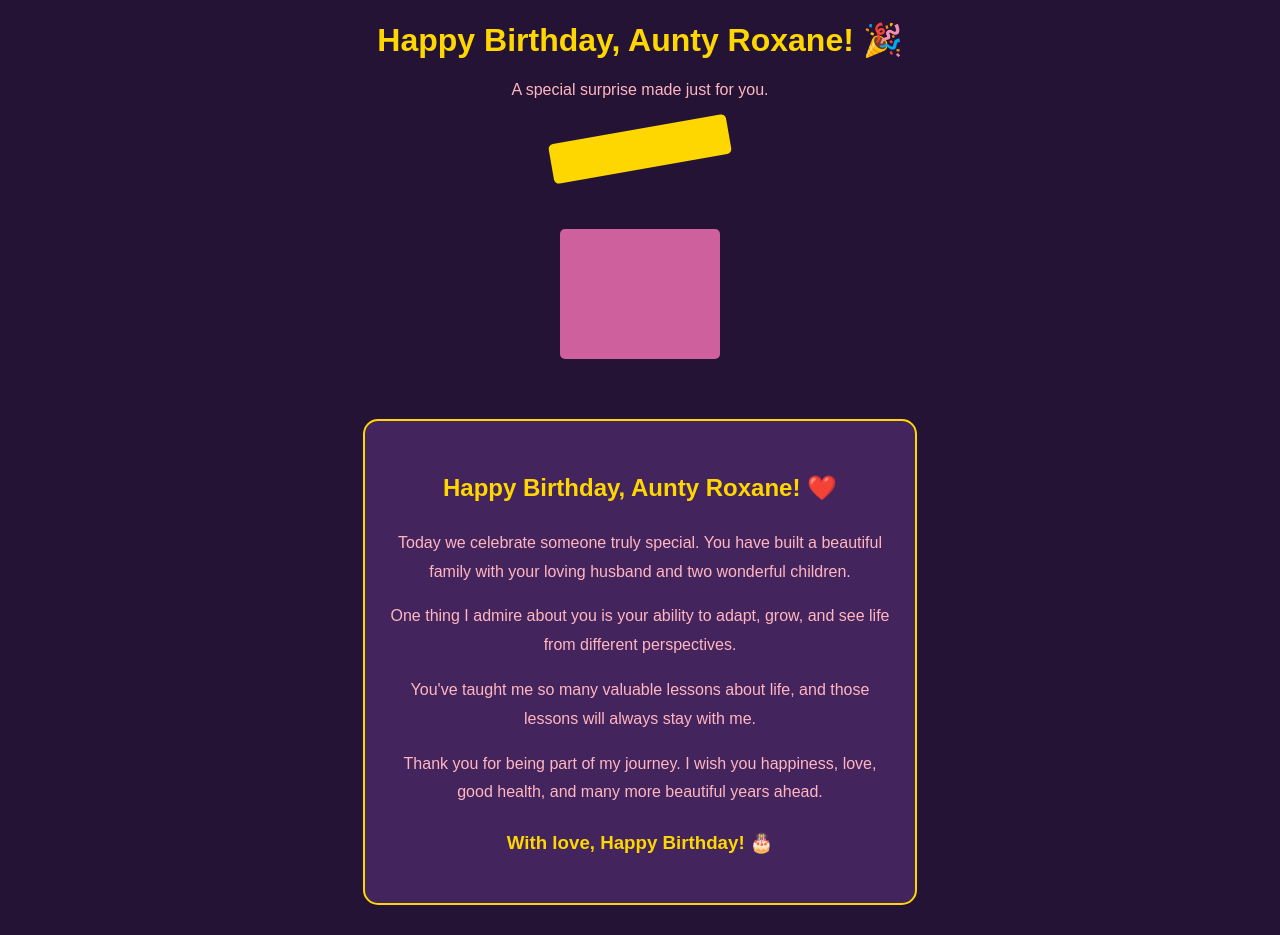
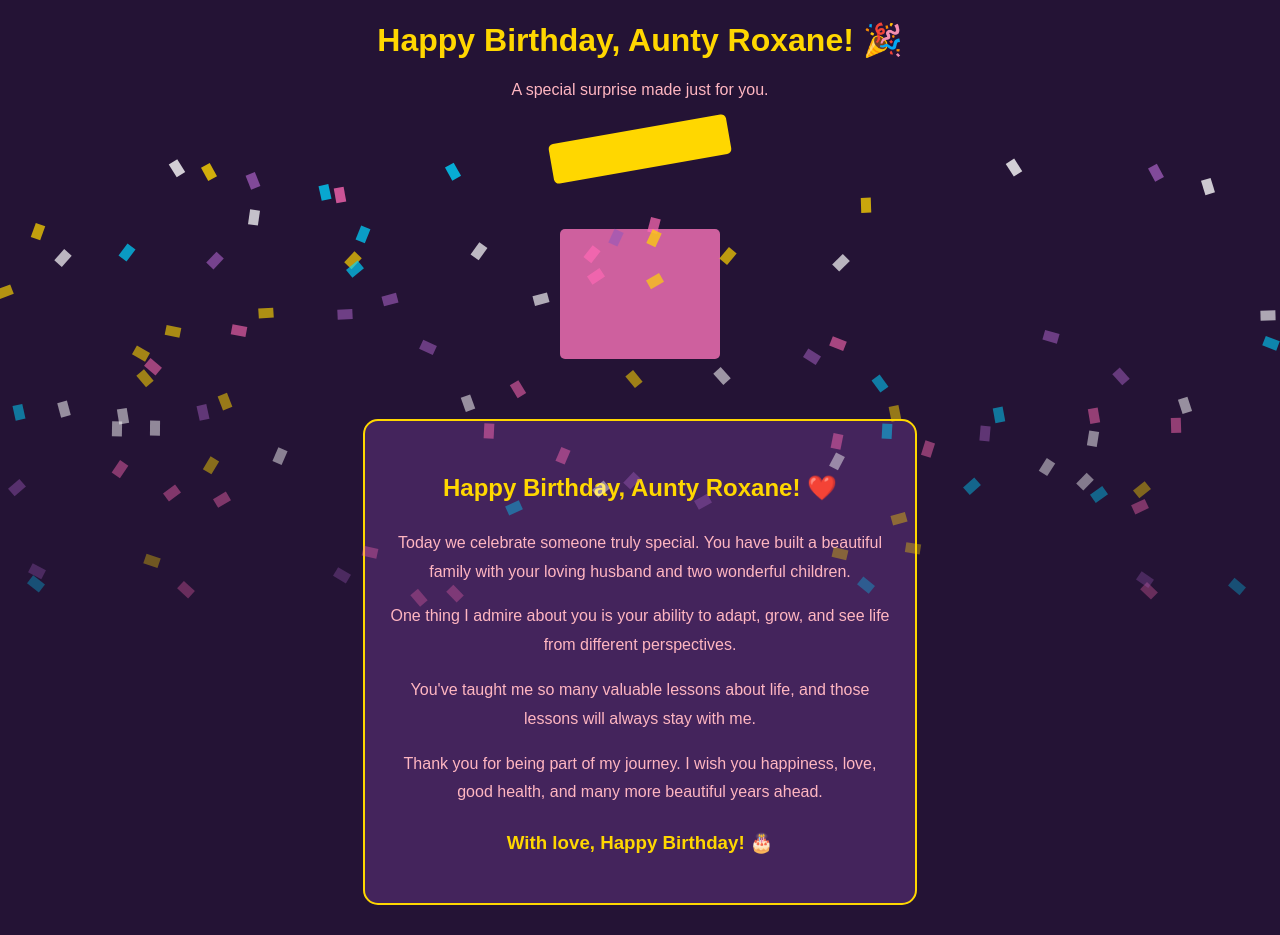
Before and after one commit to ajaijohnson22-source/Birthday-Suprise-for-Aunty, a plain HTML site: page index.html in a window 1280 px wide. Both pictures are taken after a click on the element 640 px from the left and 258 px from the top of the page. Drawn offline with Linux system fonts and the light colour scheme.

Commit message:
Finalize birthday surprise with confetti animation

```diff
--- a/script.js
+++ b/script.js
@@ -1,5 +1,40 @@
+
 const giftBox = document.querySelector(".gift-box");
 
 giftBox.addEventListener("click", function() {
     giftBox.classList.toggle("open");
+
+    if (giftBox.classList.contains("open")) {
+        createConfetti();
+    }
 });
+
+function createConfetti() {
+    const colors = [
+        "#ffd700",
+        "#ff69b4",
+        "#ffffff",
+        "#9b59b6",
+        "#00d4ff"
+    ];
+
+    for (let i = 0; i < 100; i++) {
+        const confetti = document.createElement("div");
+
+        confetti.classList.add("confetti");
+
+        confetti.style.left = Math.random() * 100 + "vw";
+
+        confetti.style.backgroundColor =
+            colors[Math.floor(Math.random() * colors.length)];
+
+        confetti.style.animationDelay =
+            Math.random() * 2 + "s";
+
+        document.body.appendChild(confetti);
+
+        setTimeout(function() {
+            confetti.remove();
+        }, 6000);
+    }
+}
--- a/style.css
+++ b/style.css
@@ -87,3 +87,26 @@ p {
         font-size: 28px;
     }
 }
+
+
+.confetti {
+    position: fixed;
+    top: -20px;
+    width: 10px;
+    height: 15px;
+    pointer-events: none;
+    z-index: 9999;
+    animation: confettiFall 4s linear forwards;
+}
+
+@keyframes confettiFall {
+    0% {
+        transform: translateY(0) rotate(0deg);
+        opacity: 1;
+    }
+
+    100% {
+        transform: translateY(110vh) rotate(720deg);
+        opacity: 0;
+    }
+}
```
Also changed, not shown: index.html (+1 -0 lines), aunty-roxane.jpg (added).
